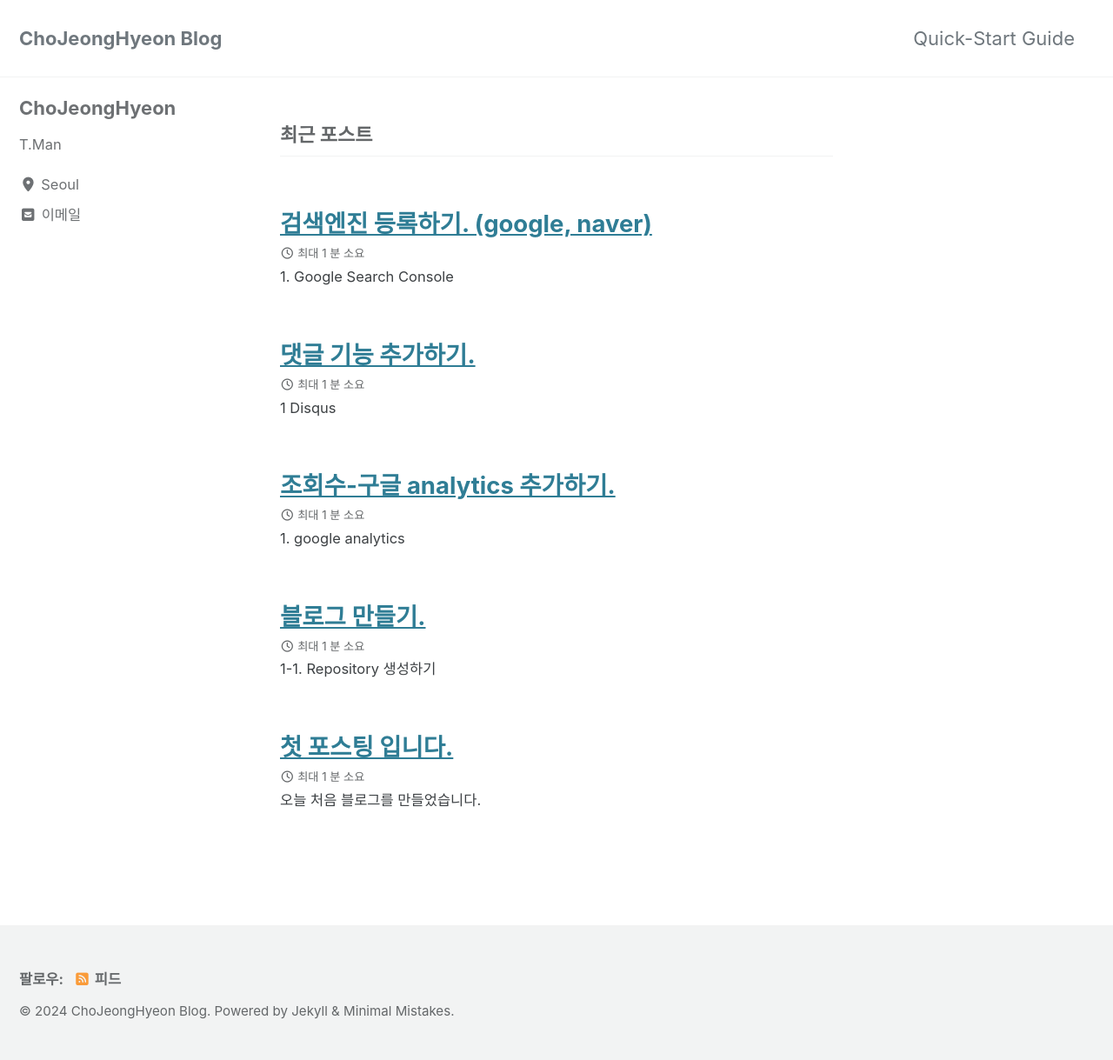
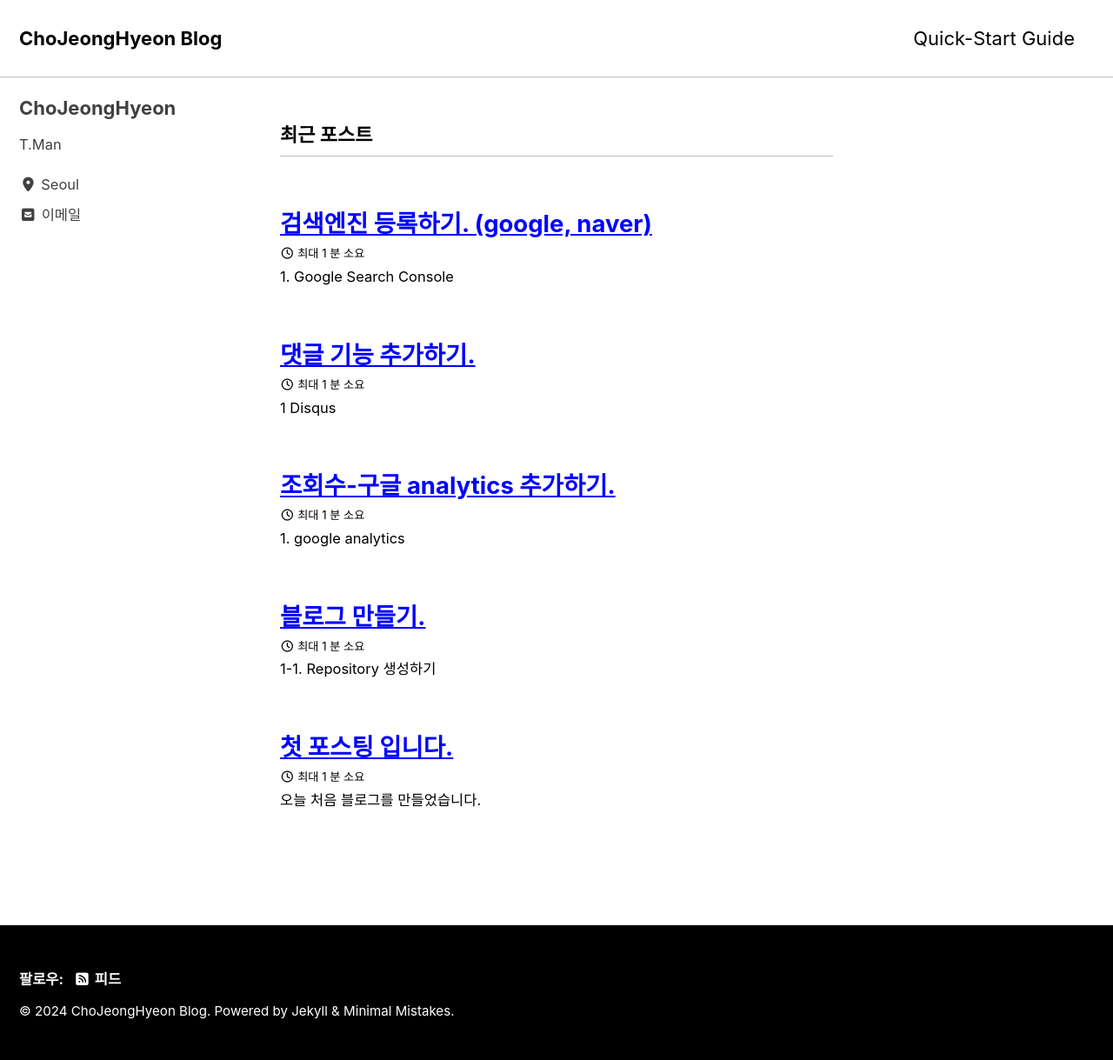
Before and after one commit to ChoJeongHyeon/ChoJeongHyeon.github.io, a Jekyll site: the page built from index.html, in a window 1280 px wide. Shown: the whole page at 87% size. Built offline with Jekyll 4.4.1, drawn with Linux system fonts in a browser that asks for light colours; cached includes are drawn as plain includes; the list of posts is cut into pages by our own code.

Commit message:
테마 스타일 수정

```diff
--- a/_config.yml
+++ b/_config.yml
@@ -11,8 +11,8 @@
 # https://mmistakes.github.io/minimal-mistakes/docs/quick-start-guide/#installing-the-theme
 
 # theme                  : "minimal-mistakes-jekyll"
-# remote_theme           : "mmistakes/minimal-mistakes"
-minimal_mistakes_skin: "default" # "air", "aqua", "contrast", "dark", "dirt", "neon", "mint", "plum", "sunrise"
+remote_theme: "mmistakes/minimal-mistakes"
+minimal_mistakes_skin: "contrast" # "air", "aqua", "contrast", "dark", "dirt", "neon", "mint", "plum", "sunrise"
 
 # Site Settings
 locale: "ko-KR"
```
